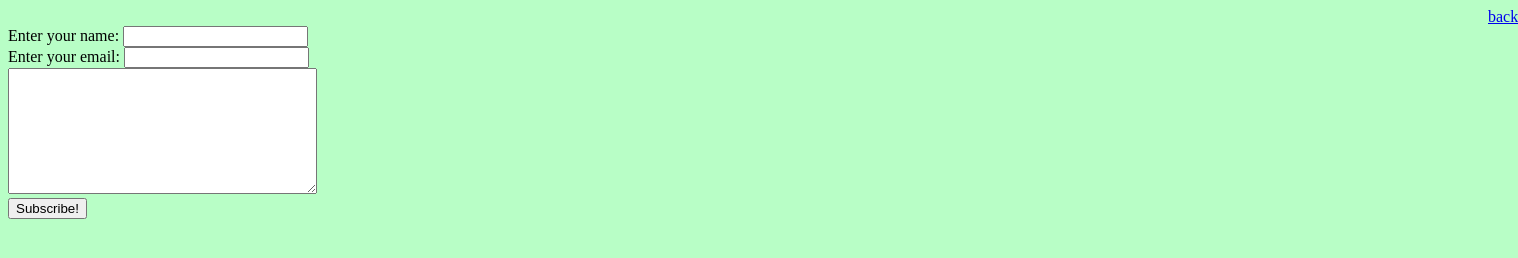
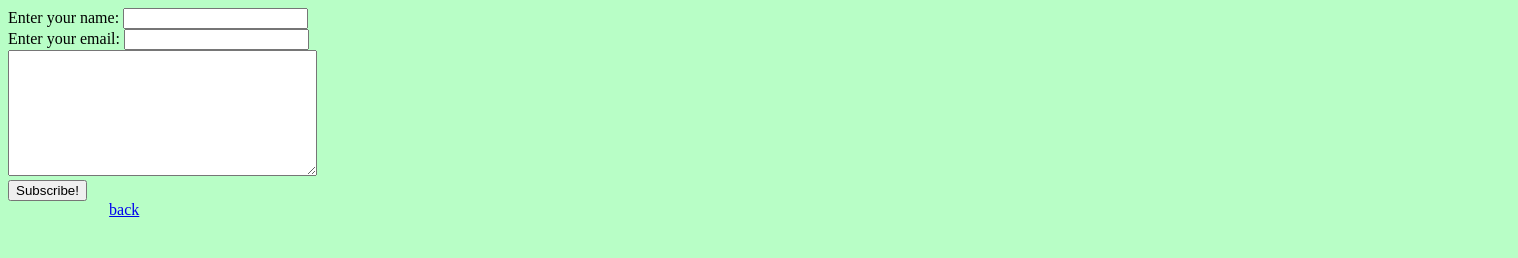
Before and after one commit to jayber-dev/personal-site, a plain HTML site: page contact.html in a window 1280 px wide. Shown: the whole page, 1518 px wide, since content can reach past the window. Drawn offline with Linux system fonts and the light colour scheme.

Commit message:
Update contact.html

```diff
--- a/contact.html
+++ b/contact.html
@@ -6,7 +6,7 @@
     <title></title>
   </head>
   <body>
-    <a href="index.html" style=margin-left:1480px>back</a>
+
     <form action="mailto:jayber1@gmail.com" method="post" enctype="text/plain">
     <label for="name">Enter your name: </label>
     <input type="text" name="name" id="name" required><br>
@@ -16,6 +16,6 @@
     <input type="submit" value="Subscribe!">
 
 </form>
-
+<a href="index.html" style=margin-left:8%>back</a>
   </body>
 </html>
```
